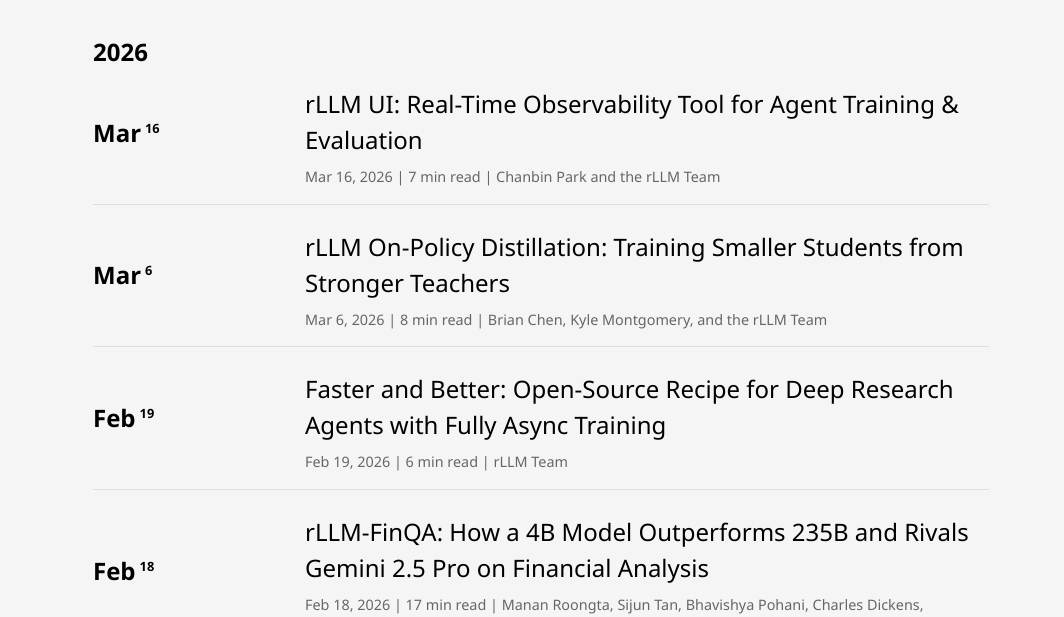
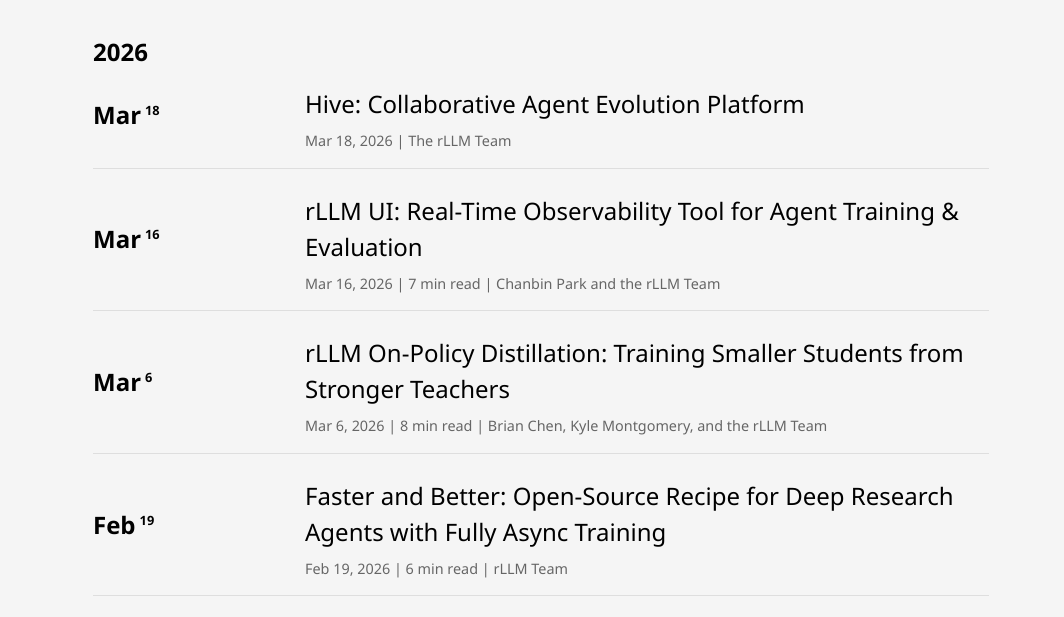
Before and after one commit to rllm-org/rllm-project.github.io, a plain HTML site: page blog.html in a window 1280 px wide. Shown: the part 183-800 px from the top of the page, without its empty margins (99-1163 px from the left). Drawn offline with Linux system fonts and the light colour scheme.

Commit message:
update website

```diff
--- a/blog.html
+++ b/blog.html
@@ -40,6 +40,22 @@
 
     <div class="year-label">2026
     <div class="posts-list">
+
+    <article class="blog-post">
+      <div class="date">
+        <h2>Mar<sup>18</sup></h2>
+      </div>
+      <div class="post-content">
+        <h3>
+          <a href="https://hive.rllm-project.com">
+            Hive: Collaborative Agent Evolution Platform
+          </a>
+        </h3>
+        <p class="post-meta">
+          Mar 18, 2026 | The rLLM Team
+        </p>
+      </div>
+    </article>
 
     <article class="blog-post">
       <div class="date">
```
Also changed, not shown: index.html (+10 -1 lines).
